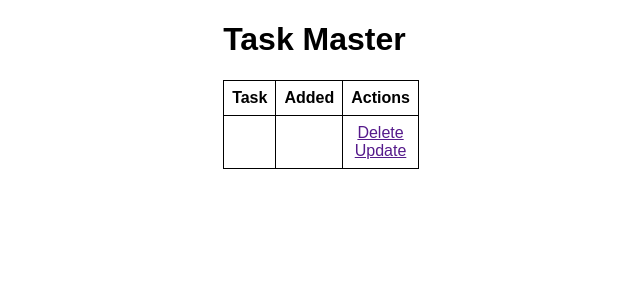
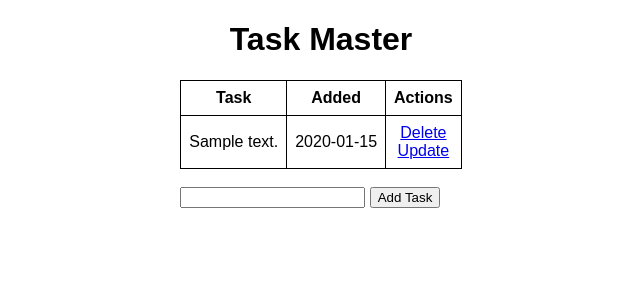
Before and after one commit to BeatrixBlaine/FlaskFramework, a Flask app: page / in a window 1280 px wide. Shown: the top 300 px of the page, without its empty margins (319-959 px from the left). Run offline with Flask 3, Linux system fonts and the light colour scheme; tables that the repository leaves empty hold one stand-in row (values such as "Sample post").

Commit message:
create Delete, Update method

```diff
--- a/app.py
+++ b/app.py
@@ -1,4 +1,4 @@
-from flask import Flask, render_template, url_for
+from flask import Flask, render_template, url_for, request, redirect
 from flask_sqlalchemy import SQLAlchemy
 from datetime import datetime
 
@@ -14,9 +14,49 @@ class Todo(db.Model):
     def __repr__(self):
         return '<Task %r>' % self.id
 
-@app.route('/')
+@app.route('/', methods=['POST','GET'])
 def index():
-    return render_template('index.html')
+    if request.method == 'POST':
+        task_content = request.form['content']
+        new_task = Todo(content=task_content)
+
+        try:
+            db.session.add(new_task)
+            db.session.commit()
+            return redirect('/')
+        except:
+            return 'There was an issue adding your task'
+
+    else:
+        tasks = Todo.query.order_by(Todo.date_created).all()
+        return render_template('index.html', tasks=tasks)
+
+@app.route('/delete/<int:id>')
+def delete(id):
+    task_to_delete = Todo.query.get_or_404(id)
+
+    try:
+        db.session.delete(task_to_delete)
+        db.session.commit()
+        return redirect('/')
+    except:
+        return 'There was an error in deleting'
+
+@app.route('/update/<int:id>', methods=['GET', 'POST'])
+def update(id):
+    task = Todo.query.get_or_404(id)
+
+    if request.method == 'POST':
+        task.content = request.form['content']
+
+        try:
+            db.session.commit()
+            return redirect('/')
+        except:
+            return 'There was an error in updating'
+
+    else:
+        return render_template('update.html', task=task)
 
 if __name__ == "__main__":
     app.run(debug=True)
--- a/templates/index.html
+++ b/templates/index.html
@@ -12,24 +12,35 @@
 
 {% block body %}
     <div class="content">
-        <h1>Task Master</h1>
-
+        <h1 style="text-align: center;">Task Master</h1>
+        {% if tasks|length < 1 %}
+            <h4 style="text-align: center;">There are no tasks. Create one below</h4>
+        {% else %}
         <table>
             <tr>
                 <th>Task</th>
                 <th>Added</th>
                 <th>Actions</th>
             </tr>
+            {% for task in tasks %}
+                <tr>
+                    <td>{{ task.content }}</td>
+                    <td>{{ task.date_created.date() }}</td>
+                    <td>
+                        <a href="/delete/{{task.id}}">Delete</a>
+                        <br>
+                        <a href="/update/{{task.id}}">Update</a>
+                    </td>
+                </tr>
+            {% endfor %}
+        </table>
 
-            <tr>
-                <td></td>
-                <td></td>
-                <td>
-                    <a href="">Delete</a>
-                    <br>
-                    <a href="">Update</a>
-                </td>
-            </tr>
-        </table>
+        {% endif %}
+        <br>
+
+        <form action="/" method="POST">
+            <input type="text" name="content" id="content">
+            <input type="submit" value="Add Task">
+        </form>
     </div>
 {% endblock %}
```
Also changed, not shown: templates/update.html (added, +24 -0 lines), instance/test.db, static/css/main.css (line endings or trailing spaces).
